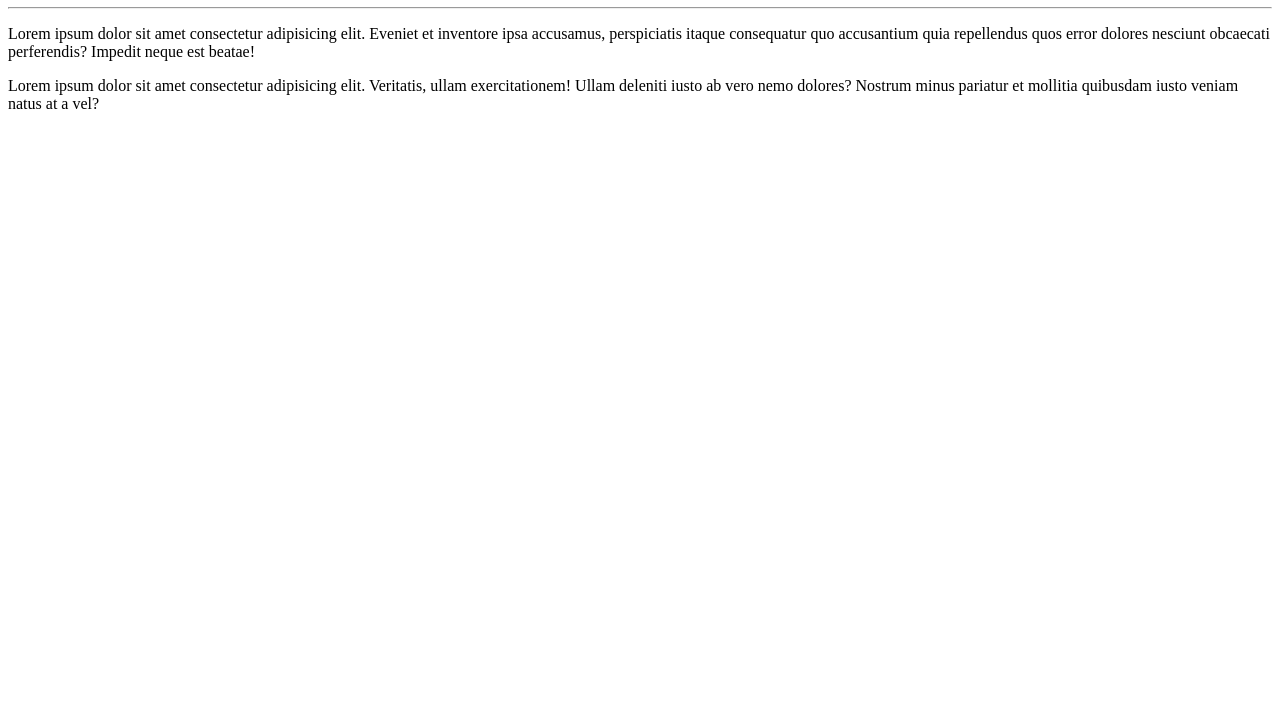
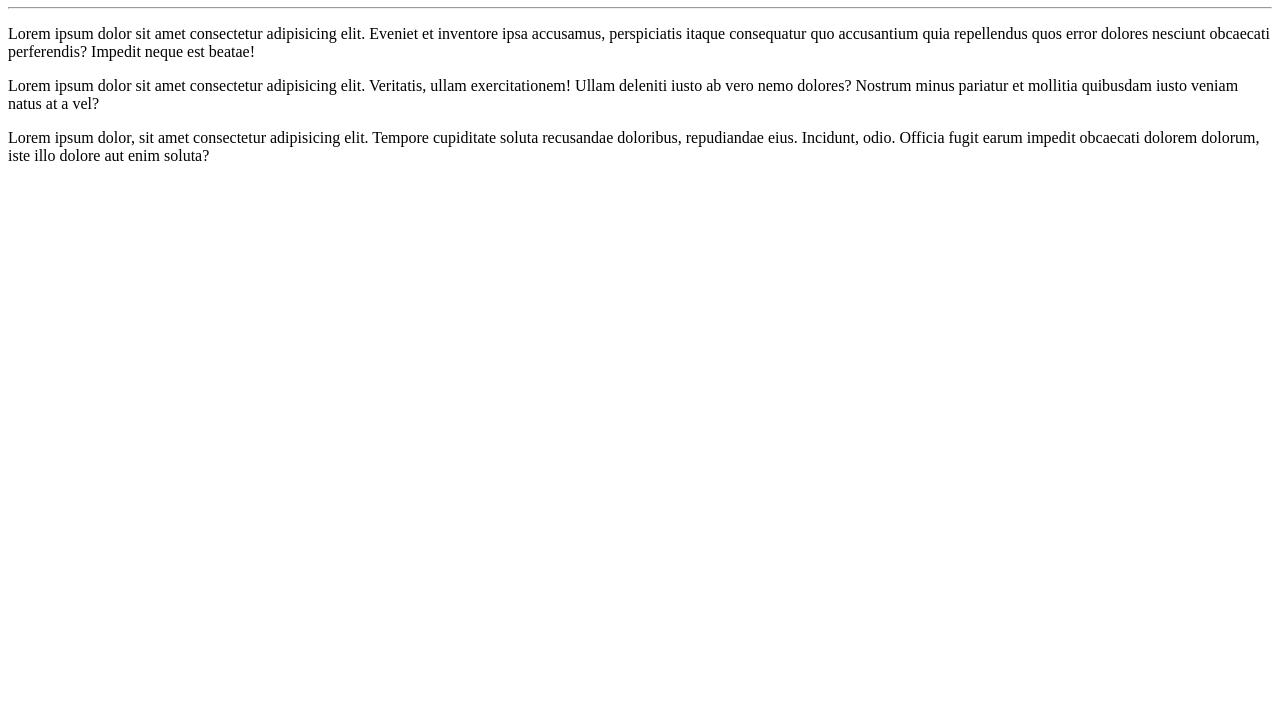
Before and after one commit to AthosMontarroyos/ol--mundo, a plain HTML site: page site-1/index.html in a window 1280 px wide. Shown: the part 73-800 px from the top of the page. Drawn offline with Linux system fonts and the light colour scheme.

Commit message:
Update index.html

```diff
--- a/site-1/index.html
+++ b/site-1/index.html
@@ -10,6 +10,7 @@
     <hr>
     <p>Lorem ipsum dolor sit amet consectetur adipisicing elit. Eveniet et inventore ipsa accusamus, perspiciatis itaque consequatur quo accusantium quia repellendus quos error dolores nesciunt obcaecati perferendis? Impedit neque est beatae!</p>
     <p>Lorem ipsum dolor sit amet consectetur adipisicing elit. Veritatis, ullam exercitationem! Ullam deleniti iusto ab vero nemo dolores? Nostrum minus pariatur et mollitia quibusdam iusto veniam natus at a vel?</p>
+    <p>Lorem ipsum dolor, sit amet consectetur adipisicing elit. Tempore cupiditate soluta recusandae doloribus, repudiandae eius. Incidunt, odio. Officia fugit earum impedit obcaecati dolorem dolorum, iste illo dolore aut enim soluta?</p>
 
 </body>
 </html>
```
